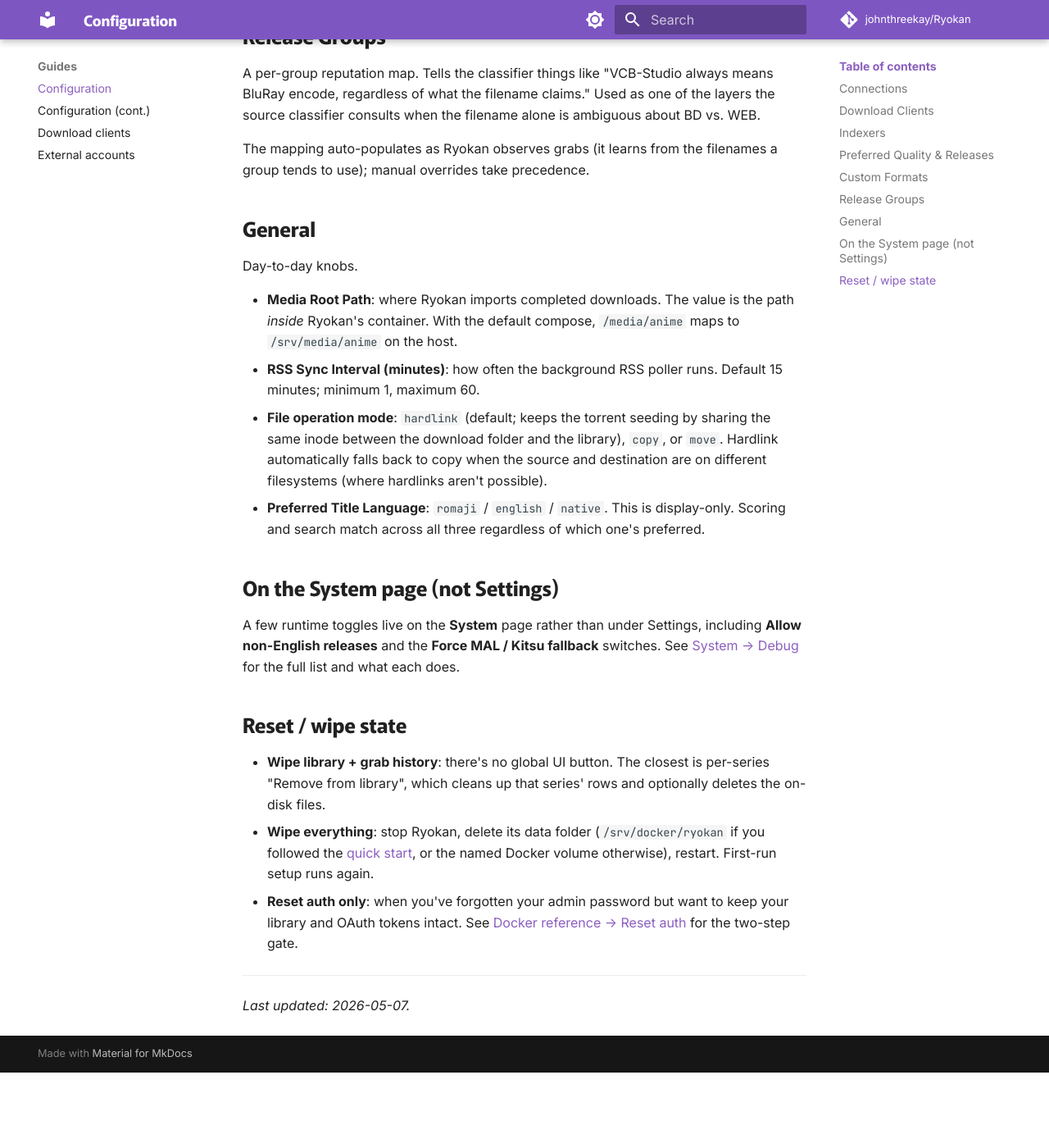
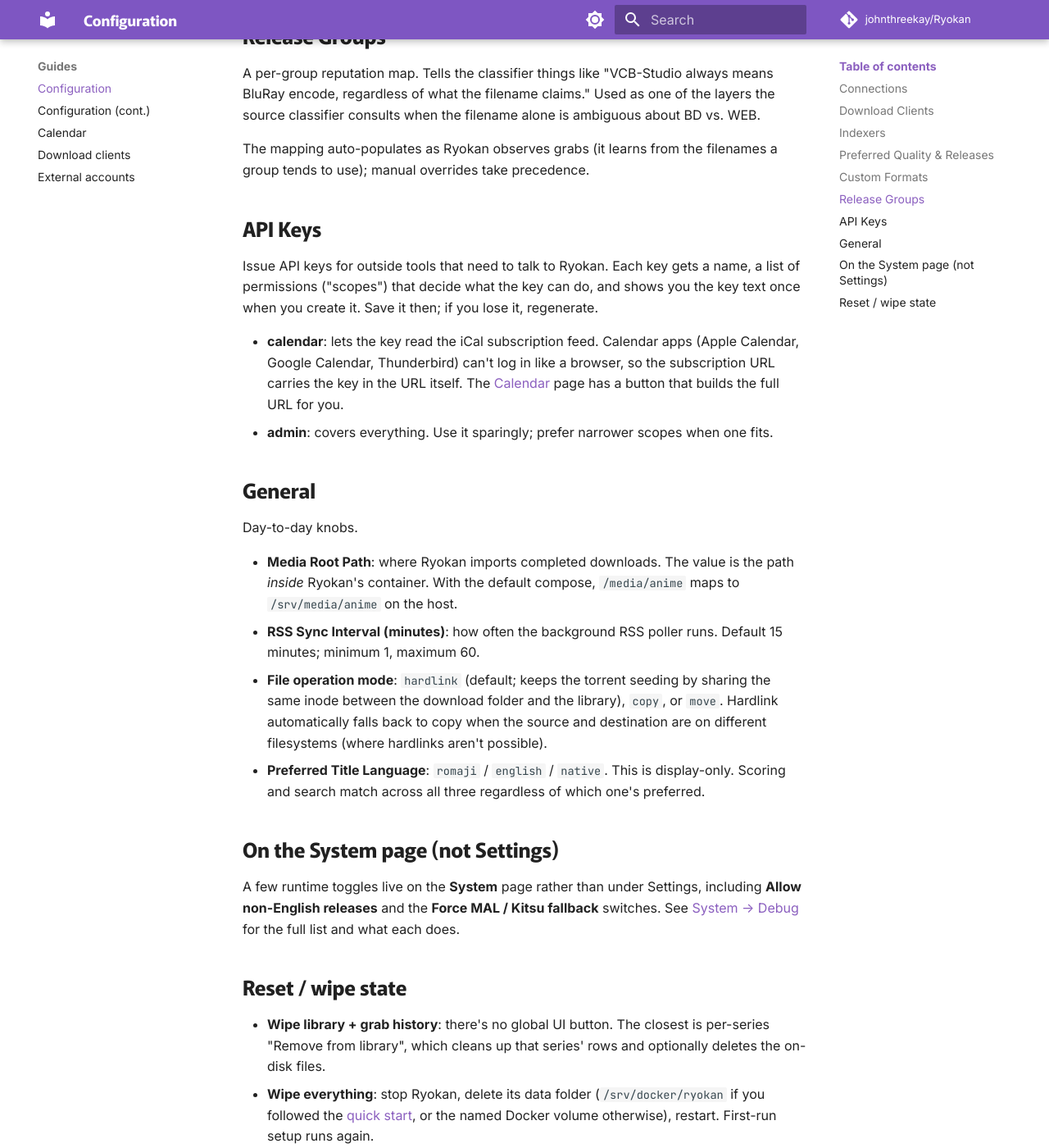
Before and after one commit to abhi1693/Ryokan, an MkDocs documentation site: the page built from docs/configuration.md, in a window 1280 px wide and 1400 px high, scrolled down 2807 px. Shown: the whole window at 82% size. Built offline with MkDocs 1.6.1 and Material for MkDocs 9.7.7, drawn with Linux system fonts in a browser that asks for light colours; comment, search, counter and statistics services are not loaded; before the commit the page ends 4115 px from its top, so only the background shows below that; some of the changed text lies outside the part shown.

Commit message:
docs: fix drift after calendar epic, add docs/calendar.md
Doc drift fixes flagged by the doc-drift agents after the calendar
epic landed:

- CLAUDE.md: bump supervised-task count 10 -> 11 (airing_refresh),
  Five -> Six route groups (calendar_routes), add the two missing
  AppState fields (dc_status_cache, notification_providers), add
  AIRING_REFRESH_LOCK to the process-wide globals inventory, add
  airing_refresh + calendar shape blurb to background tasks, and
  fill in the missing handler/service module references in Code
  Layout (calendar, api_keys, scoped_auth, notifications,
  airing_refresh, etc.) plus the episode_airings table note.

- docs/index.md: add a "see what's airing this week" bullet.
- docs/system.md: add airing_refresh to the Scheduled Tasks list.
- docs/configuration.md: fix the sync-interval rounding claim
  (out-of-range resets to 30, doesn't clamp up to 15) and add an
  API Keys section.
- docs/faq.md: mention per-tool API keys + the calendar feed.
- docs/calendar.md (new): user-facing walkthrough of the page,
  views, filtering, and how to subscribe from a calendar app.
- mkdocs.yml: link calendar.md into the Guides nav.

Co-Authored-By: Claude Opus 4.7 (1M context) <noreply@anthropic.com>

```diff
--- a/docs/configuration.md
+++ b/docs/configuration.md
@@ -9,7 +9,7 @@ Changes apply on save; no restart needed.
 Third-party services Ryokan talks to.
 
 - **AniList / MyAnimeList accounts**: OAuth-linked for watch-list sync. When linked, anime you mark "watching" (or "planning", "completed", etc.) on AniList or MAL get auto-added to your Ryokan library on the next sync tick. Setup walkthrough: [External accounts](external-accounts.md).
-- **Sync interval (minutes)**: how often the watch-list sync runs. Default 30 minutes; minimum 15, maximum 10080 (7 days). Values below 15 round up automatically on save.
+- **Sync interval (minutes)**: how often the watch-list sync runs. Default 30 minutes; minimum 15, maximum 10080 (7 days). The form won't let you type anything below 15. If a value somehow ends up outside that range, it falls back to 30.
 - **Jellyfin**: server URL and API key. Lets Ryokan trigger a Jellyfin library refresh after each import and validate that imported files actually landed on disk. URL is `http://jellyfin:8096` when Ryokan and Jellyfin share a Docker compose; if they're on different hosts or in separate composes, use your host's LAN IP and the host-mapped port.
 - **Sonarr / Radarr API shim (anibridge)**: exposes a Sonarr-compatible and Radarr-compatible API so request frontends like Seerr can ask Ryokan for anime the same way they'd ask Sonarr for TV. The Sonarr side lives at `/api/v3/...`, the Radarr side at `/radarr/api/v3/...`. Each has its own API key.
 - **autobrr webhook**: accepts inbound webhooks at `/api/webhook/autobrr`. [autobrr](https://autobrr.com) is a separate self-hosted tool that watches IRC announce channels for new releases and pushes matches as HTTP webhooks; this is the receiving side. The webhook has its own API key with a dedicated regenerate button, so an accidental tab POST can't silently rotate or wipe it.
@@ -55,6 +55,13 @@ A per-group reputation map. Tells the classifier things like "VCB-Studio always
 
 The mapping auto-populates as Ryokan observes grabs (it learns from the filenames a group tends to use); manual overrides take precedence.
 
+## API Keys
+
+Issue API keys for outside tools that need to talk to Ryokan. Each key gets a name, a list of permissions ("scopes") that decide what the key can do, and shows you the key text once when you create it. Save it then; if you lose it, regenerate.
+
+- **calendar**: lets the key read the iCal subscription feed. Calendar apps (Apple Calendar, Google Calendar, Thunderbird) can't log in like a browser, so the subscription URL carries the key in the URL itself. The [Calendar](calendar.md) page has a button that builds the full URL for you.
+- **admin**: covers everything. Use it sparingly; prefer narrower scopes when one fits.
+
 ## General
 
 Day-to-day knobs.
@@ -76,4 +83,4 @@ A few runtime toggles live on the **System** page rather than under Settings, in
 
 ---
 
-*Last updated: 2026-05-07.*
+*Last updated: 2026-05-09.*
--- a/mkdocs.yml
+++ b/mkdocs.yml
@@ -73,6 +73,7 @@ nav:
   - Guides:
     - Configuration: configuration.md
     - Configuration (cont.): system.md
+    - Calendar: calendar.md
     - Download clients: download-clients.md
     - External accounts: external-accounts.md
   - Troubleshooting: troubleshooting.md
```
Also changed, not shown: CLAUDE.md (+12 -5 lines), docs/calendar.md (added, +56 -0 lines), docs/faq.md (+2 -1 lines), docs/index.md (+2 -1 lines), docs/system.md (+1 -1 lines).
